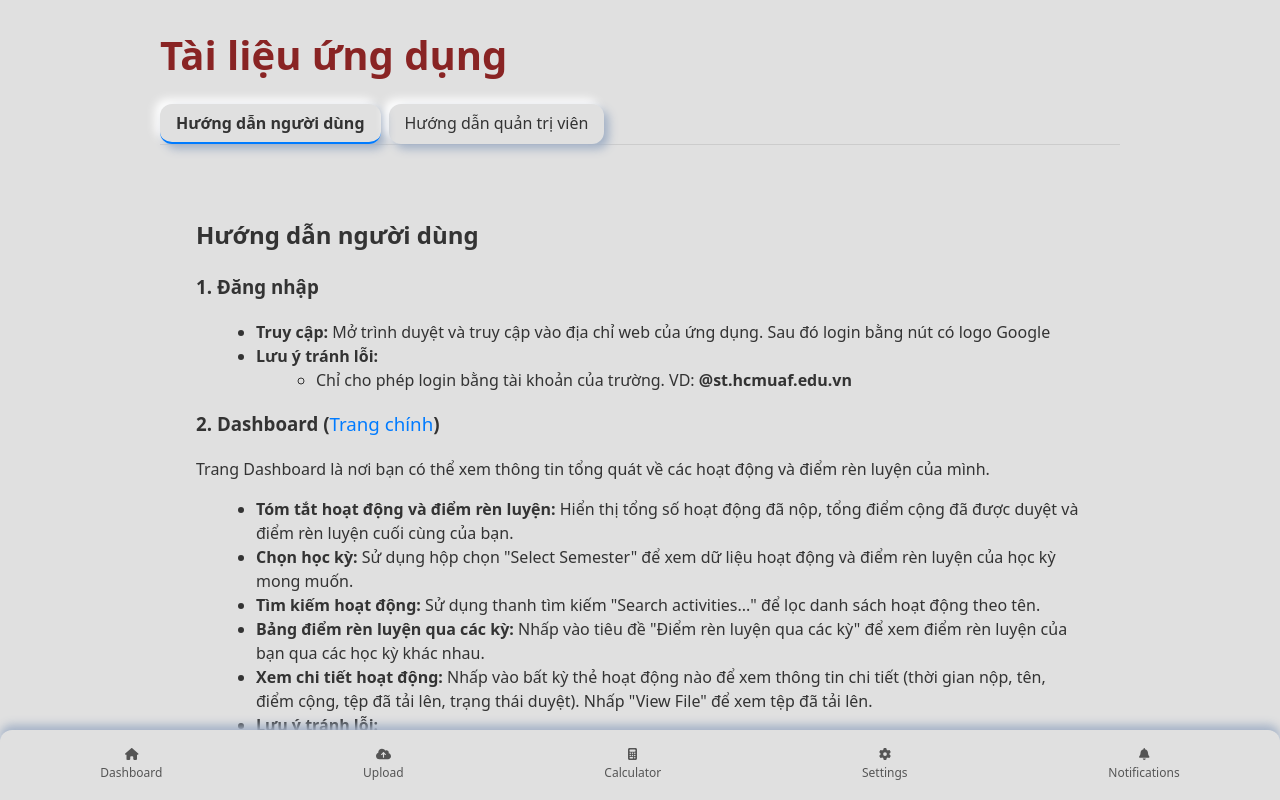
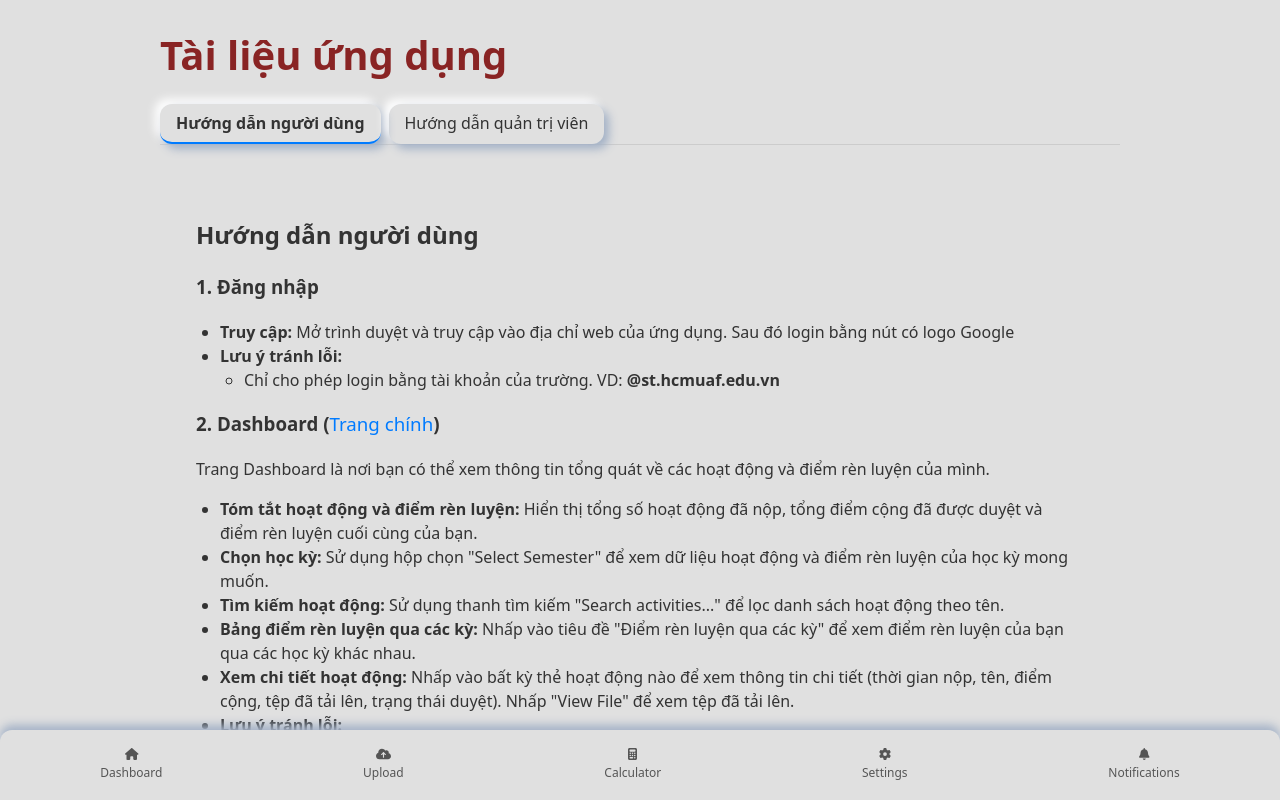
Before and after one commit to aczaao12/DH23VT, a React (Vite) app: page /docs in a window 1280 px wide. Shown: the top 800 px of the page. Built offline with nearby package versions, Linux system fonts and the light colour scheme; no server answers; sample sign-in values are in the browser's storage.

Commit message:
Sửa giao diện docs

```diff
--- a/src/pages/DocsPage/DocsView.css
+++ b/src/pages/DocsPage/DocsView.css
@@ -22,11 +22,16 @@
 .docs-container h1, .docs-container h2, .docs-container h3, .docs-container h4 {
   text-align: left; /* Ensure headings are left-aligned */
 }
+.docs-container ul, .docs-container ol {
+  margin-left: 1em; /* 1em thay vì 20px */
+  padding-left: 0.5em;
+}
+.docs-container ul ul,
+.docs-container ol ol {
+  margin-left: 1em; /* giữ hằng số nhỏ */
+}
 
-.docs-container ol, .docs-container ul {
-  text-align: left; /* Ensure lists are left-aligned */
-  margin-left: 20px; /* Add some indentation for lists */
-}
+
 
 .docs-container p {
   text-align: left; /* Ensure paragraphs are left-aligned */
```
Also changed, not shown: 1 other file (tests, documents, lock files or other folders).
